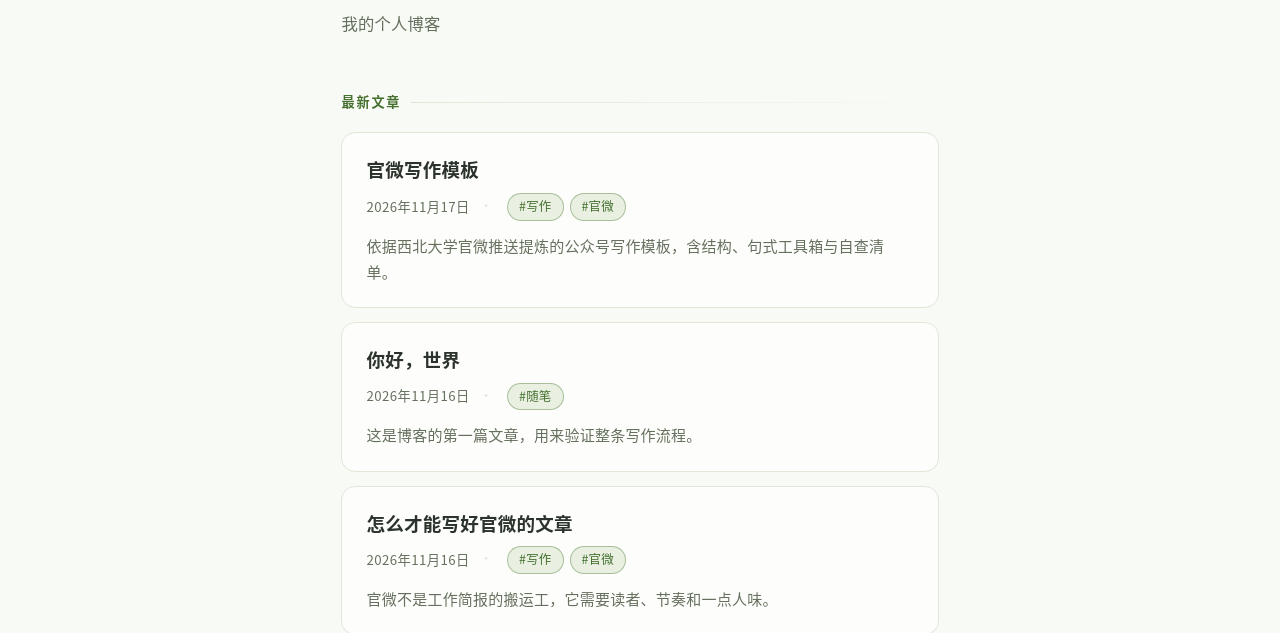
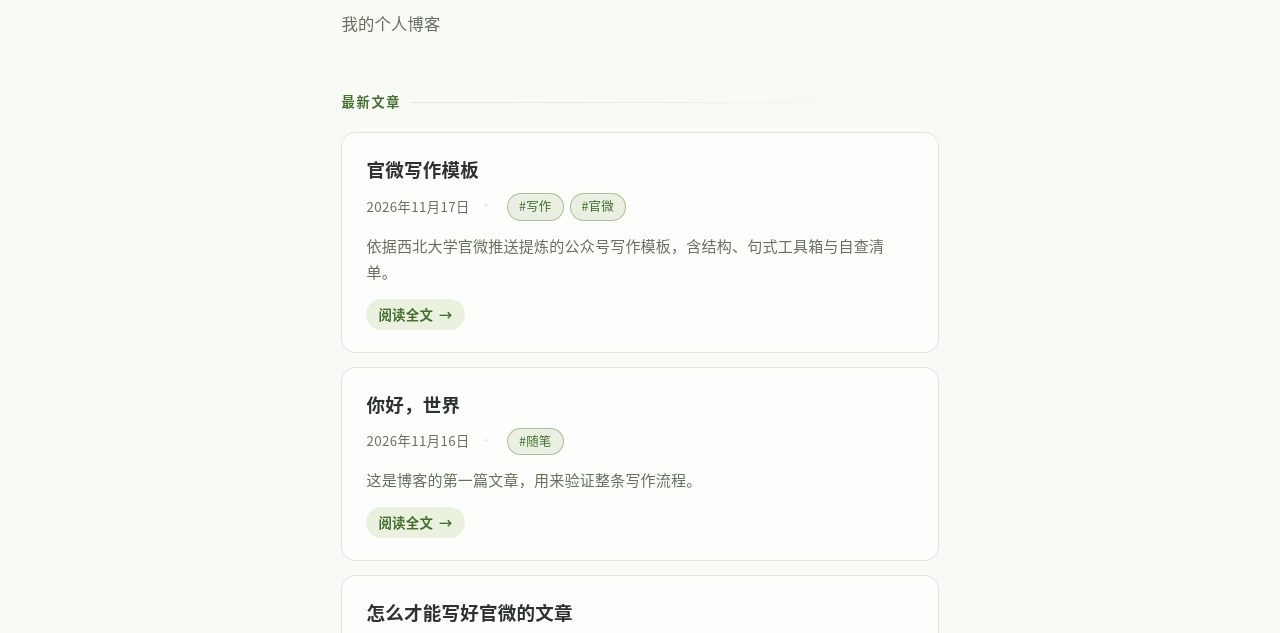
Before and after one commit to doanan11/blog-astro, an Astro site: page / in a window 1280 px wide. Shown: the part 151-784 px from the top of the page. Built offline with nearby package versions, Linux system fonts and the light colour scheme; Astro itself is replaced by a stand-in of ours.

Commit message:
改用竹影淡绿配色，强化链接与导航可点性，文章页加目录

```diff
--- a/src/components/PostList.astro
+++ b/src/components/PostList.astro
@@ -34,6 +34,9 @@ const { posts } = Astro.props;
               )}
             </div>
             {post.data.description && <p class="post-desc">{post.data.description}</p>}
+            <a class="read-more" href={withBase(`/posts/${post.id}/`)} aria-hidden="true" tabindex="-1">
+              阅读全文 <span>→</span>
+            </a>
           </article>
         </li>
       ))}
```
